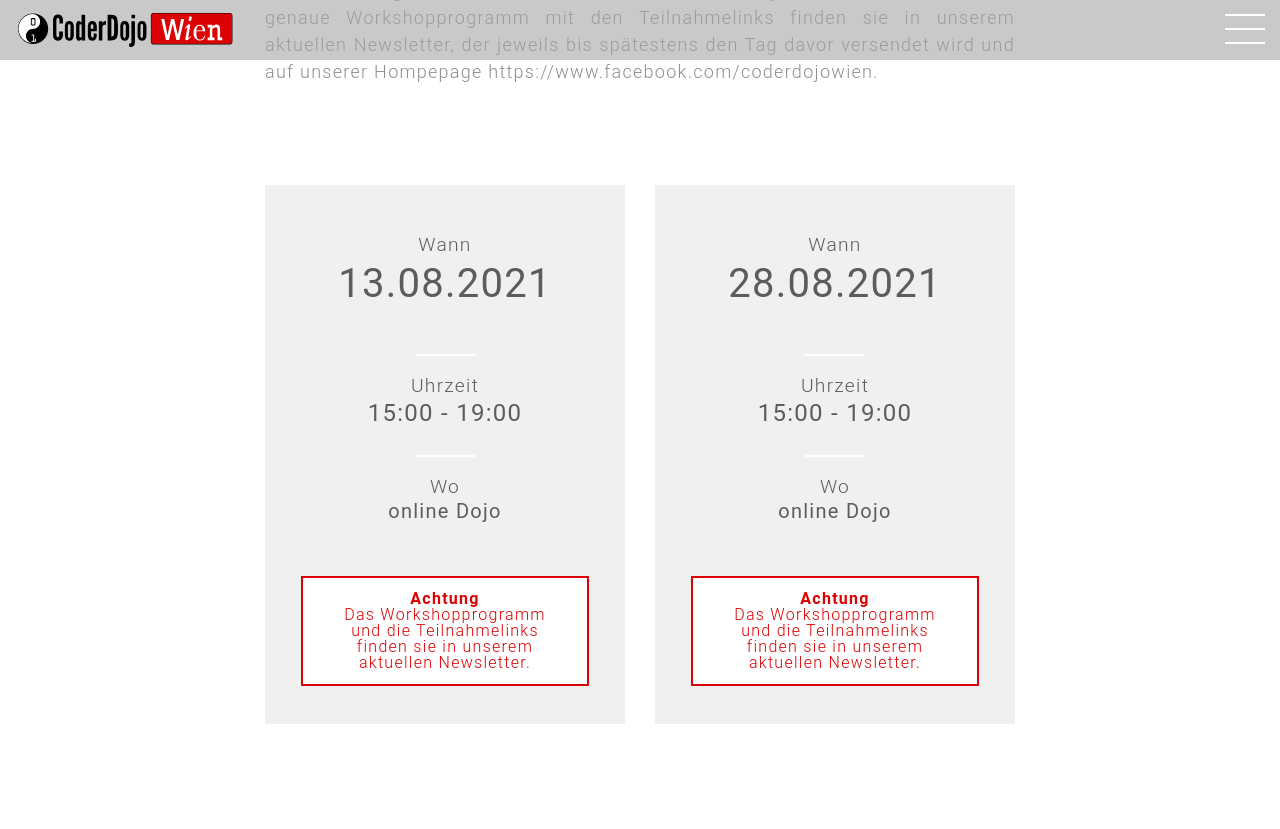
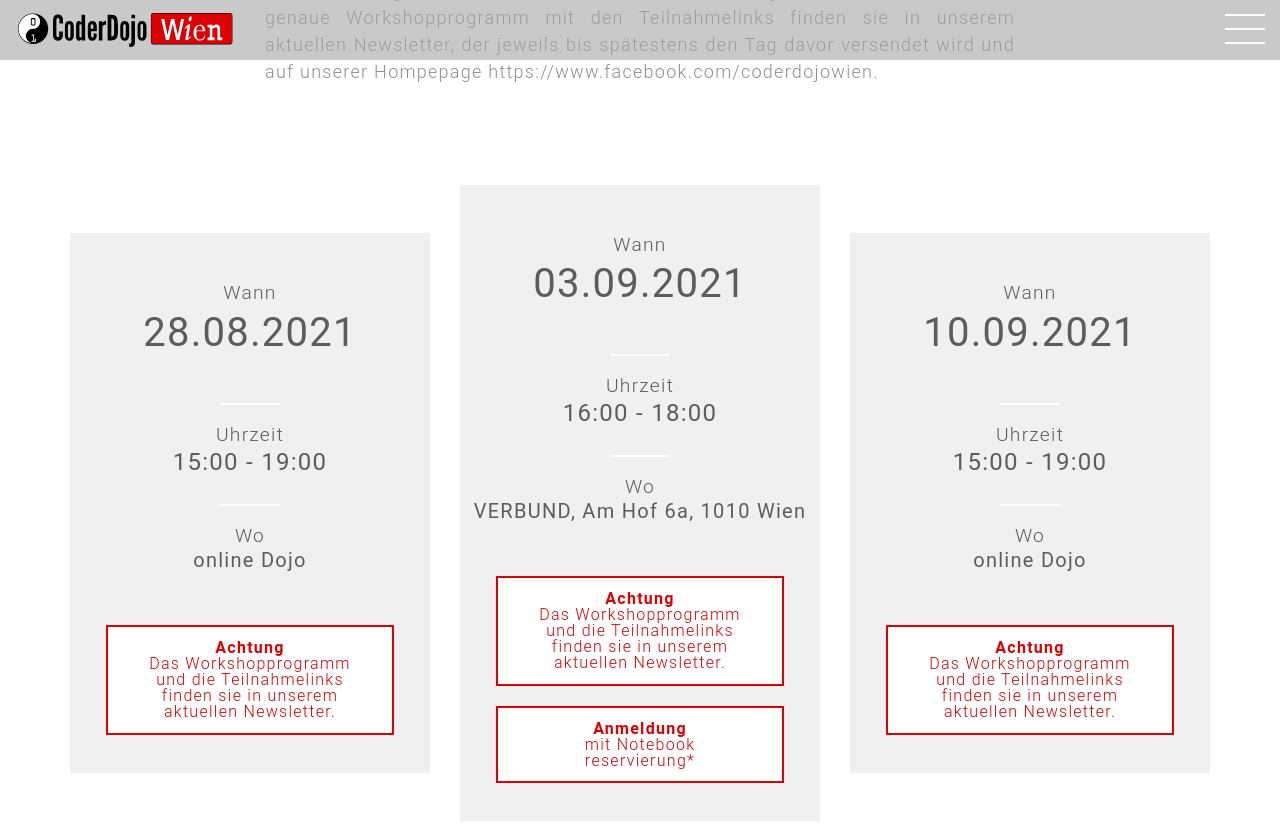
Before and after one commit to coderdojo-wien/coderdojo-wien.github.io, a Jekyll site: the page built from index.html, in a window 1280 px wide and 900 px high, scrolled down 3824 px, cut to the strip 0-829 px from the top of the window. Built offline with Jekyll 4.4.1, drawn with Linux system fonts in a browser that asks for light colours; nearby versions of some CDN libraries; comment, search, counter and statistics services are not loaded.

Commit message:
Update events.yml

```diff
--- a/_data/events.yml
+++ b/_data/events.yml
@@ -3,15 +3,6 @@
 description: "Ein Anmeldung ist für die Teilnahme an den online-Dojos nicht erforderlich. Das genaue Workshopprogramm mit den Teilnahmelinks finden sie in unserem aktuellen Newsletter, der jeweils bis spätestens den Tag davor versendet wird und auf unserer Hompepage https://www.facebook.com/coderdojowien."
 
 events-list:
-
-- event-date: 13.08.2021
-  event-time: 15:00 - 19:00
-  event-startdate: 2021-08-13T13:00:00
-  event-enddate: 2021-08-13T17:00:00Z
-  event-place: <a href="#main-event-place-map">online Dojo</a>
-  event-placename: Eine Anmeldung ist für die Teilnahme an den online-Dojos nicht erforderlich.
-  event-registration-url: "https://mailchi.mp/3cf4e11974c4/online-dojo-newsletter-1779215"
-
 - event-date: 28.08.2021
   event-time: 15:00 - 19:00
   event-startdate: 2021-08-28T13:00:00
@@ -19,3 +10,21 @@
   event-place: <a href="#main-event-place-map">online Dojo</a>
   event-placename: Eine Anmeldung ist für die Teilnahme an den online-Dojos nicht erforderlich.
   event-registration-url: ""
+
+- event-date: 03.09.2021
+  event-time: 16:00 - 18:00
+  event-startdate: 2021-09-03T14:00:00Z
+  event-enddate: 2021-09-03T16:00:00Z
+  event-place: <a href="#main-event-place-map">VERBUND, Am Hof 6a, 1010 Wien</a>
+  event-placename: VERBUND
+  event-registration-url: "https://www.eventbrite.de/e/coderdojo-wien-at-verbund-registrierung-167163086291"
+  event-notebook-code: "CODERDOJO-NOTEBOOK"
+
+
+- event-date: 10.09.2021
+  event-time: 15:00 - 19:00
+  event-startdate: 2021-09-10T13:00:00
+  event-enddate: 2021-09-10T17:00:00Z
+  event-place: <a href="#main-event-place-map">online Dojo</a>
+  event-placename: Eine Anmeldung ist für die Teilnahme an den online-Dojos nicht erforderlich.
+  event-registration-url: ""
```
